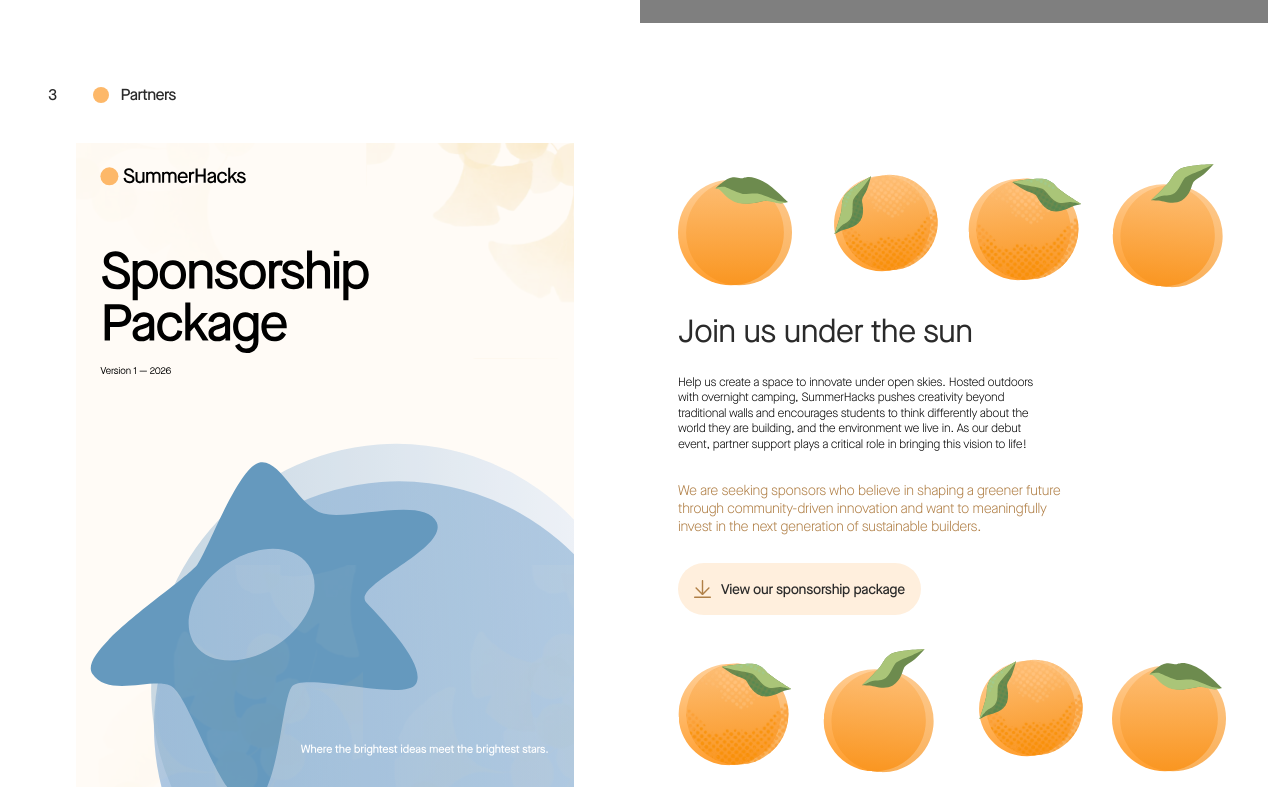
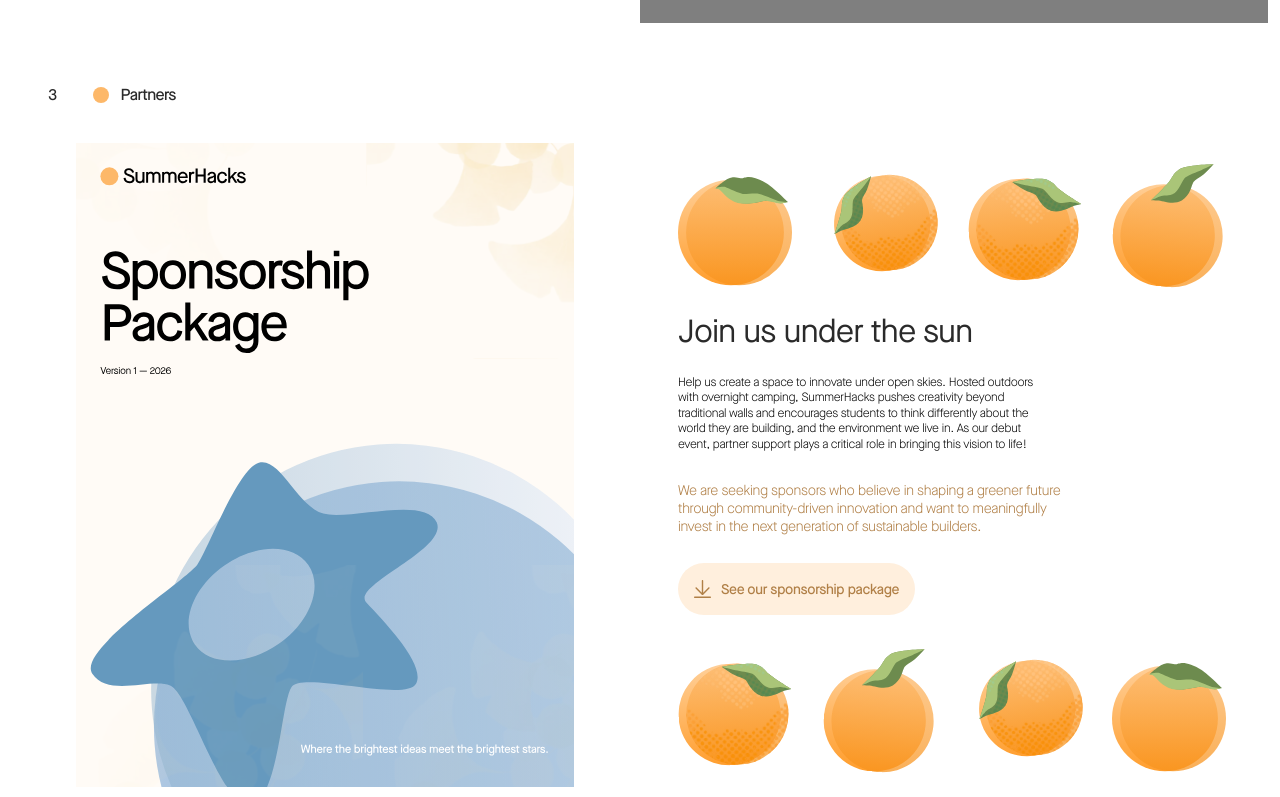
Before and after one commit to summerhacksca/summerhacks.ca, a Next.js app: page / in a window 1280 px wide. Shown: the part 5965-6762 px from the top of the page. Built offline with nearby package versions, Linux system fonts and the light colour scheme; grey boxes are pictures that could not be loaded.

Commit message:
fix smooth scrolling text

```diff
--- a/app/components/info-section.tsx
+++ b/app/components/info-section.tsx
@@ -121,7 +121,7 @@
 
 function RightPanel() {
   return (
-    <div className="w-full md:basis-0 gap-9 content-stretch flex flex-col md:grow h-full items-start justify-between min-h-px min-w-px overflow-clip p-[36px] relative shrink-0">
+    <div className="w-full md:basis-0 content-stretch flex flex-col h-[100dvh] md:grow md:h-full items-start justify-between min-h-px min-w-px overflow-clip p-[36px] relative self-stretch shrink-0">
       <div aria-hidden="true" className="absolute inset-0 pointer-events-none">
         <div className="absolute inset-0 overflow-hidden">
           <img alt="" className="absolute inset-0 w-full h-full object-cover" src={imgFrame70} />
--- a/app/components/sponsorship-section.tsx
+++ b/app/components/sponsorship-section.tsx
@@ -140,8 +140,8 @@
 							className="max-w-none w-auto h-auto"
 							src={download}
 						/>
-						<span className="text-[14px] font-medium text-[#2a2a2a] tracking-[-0.28px]">
-							View our sponsorship package
+						<span className="text-[14px] font-medium text-[#B07f46] tracking-[-0.28px]">
+							See our sponsorship package
 						</span>
 					</div>
 				</div>
```
Also changed, not shown: 1 other file (tests, documents, lock files or other folders).
